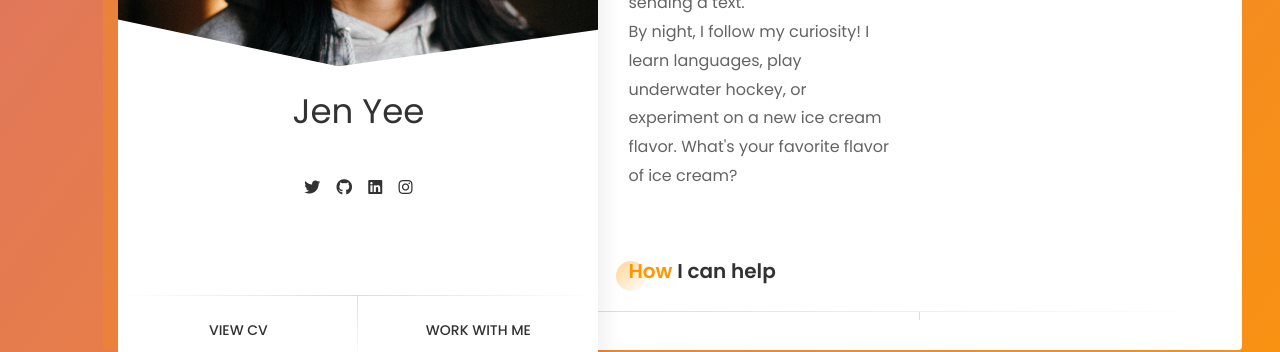
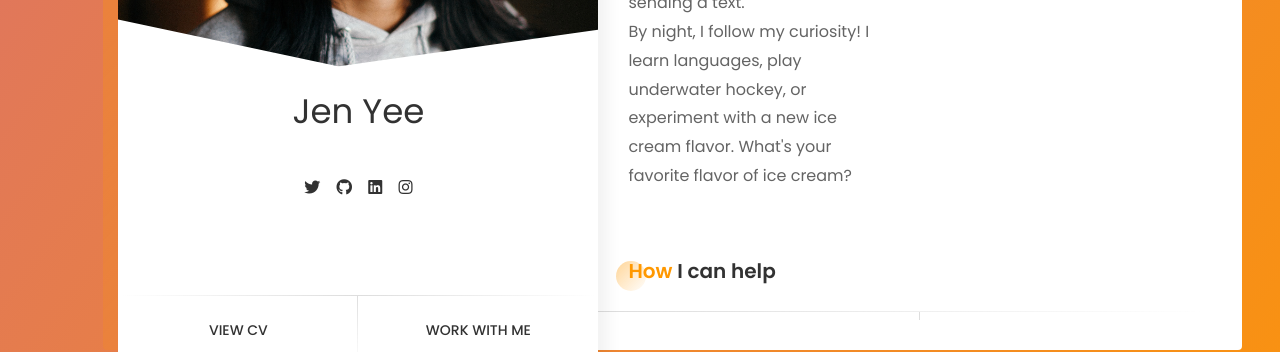
Before and after one commit to jenyeeiam/personal_site, a Jekyll site: the page built from index.html, in a window 1280 px wide. Shown: the part 831-1183 px from the top of the page. Built offline with Jekyll 4.4.1, drawn with Linux system fonts in a browser that asks for light colours; nearby versions of some CDN libraries; the list of posts is cut into pages by our own code.

Commit message:
copy update

```diff
--- a/_data/content.yml
+++ b/_data/content.yml
@@ -10,7 +10,7 @@ about:
         <p>
           <strong>Hi I'm Jen</strong><br> Software Engineer based in Vancouver Canada. By day, I work as a Backend Engineer at Sendwave. We make sending money worldwide as easy as sending a text.
         </p>
-        <p>By night, I follow my curiosity! I learn languages, play underwater hockey, or experiment on a new ice cream flavor. What's your favorite flavor of ice cream?</p>
+        <p>By night, I follow my curiosity! I learn languages, play underwater hockey, or experiment with a new ice cream flavor. What's your favorite flavor of ice cream?</p>
         "
   list:
 
```
